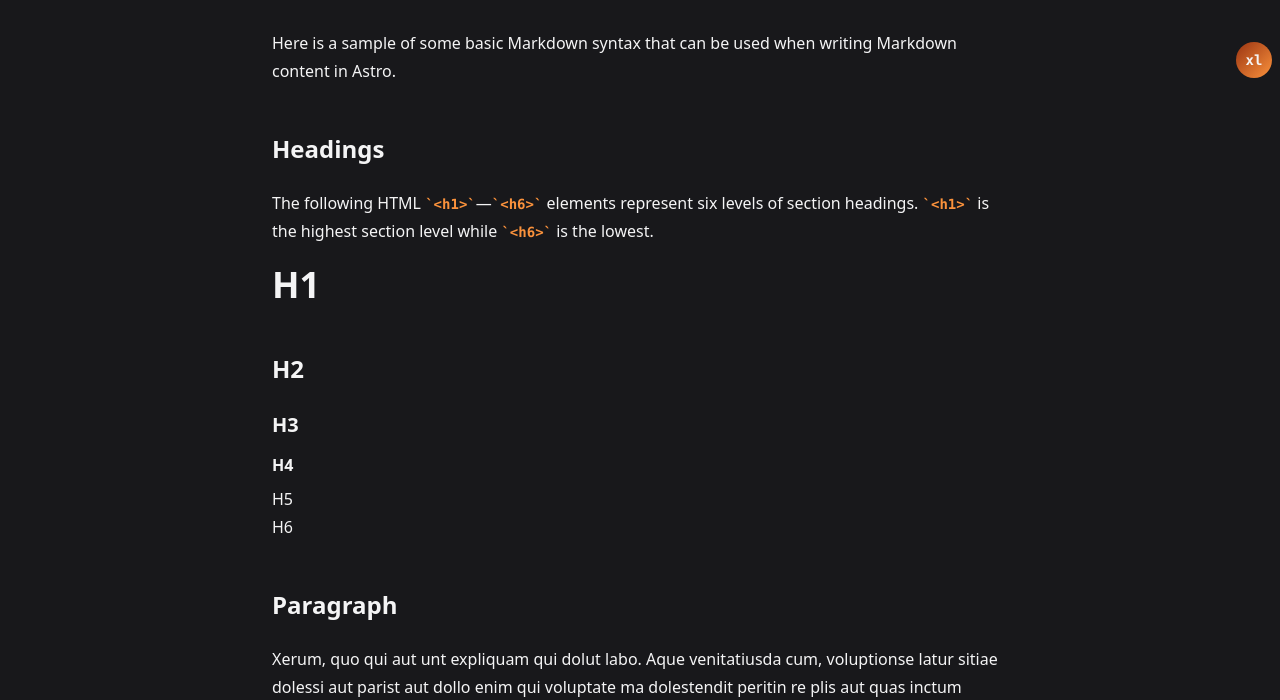
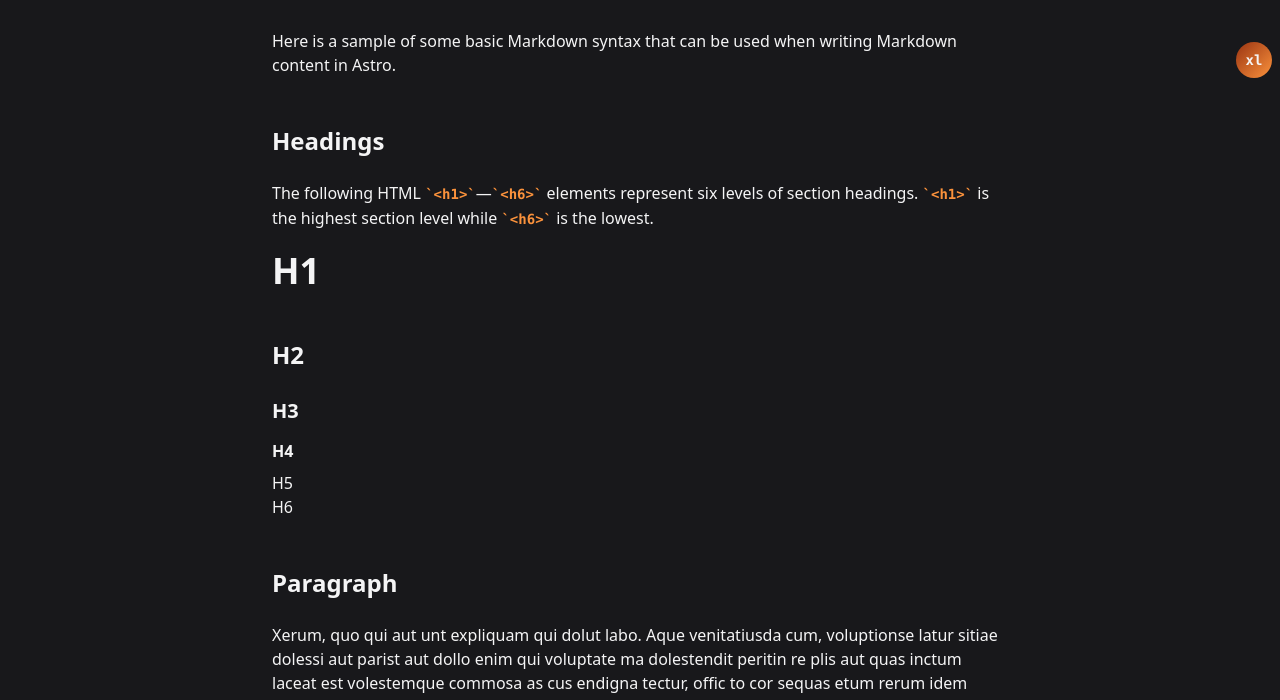
Before and after one commit to ponbac/ponbac-xyz, an Astro site: page /blog/markdown-style-guide in a window 1280 px wide. Shown: the part 714-1414 px from the top of the page. Built offline with nearby package versions, Linux system fonts and the light colour scheme; Astro itself is replaced by a stand-in of ours.

Commit message:
maybe better

```diff
--- a/src/layouts/BlogPost.astro
+++ b/src/layouts/BlogPost.astro
@@ -43,7 +43,7 @@ const { title, description, pubDate, updatedDate, heroImage } = Astro.props;
         </div>
         <div
           class:list={[
-            "prose prose-slate text-secondary max-w-full",
+            "prose prose-slate text-secondary text-lg md:text-base md:max-w-full mx-auto",
             // Headings
             "prose-headings:text-secondary",
             // Code
```
